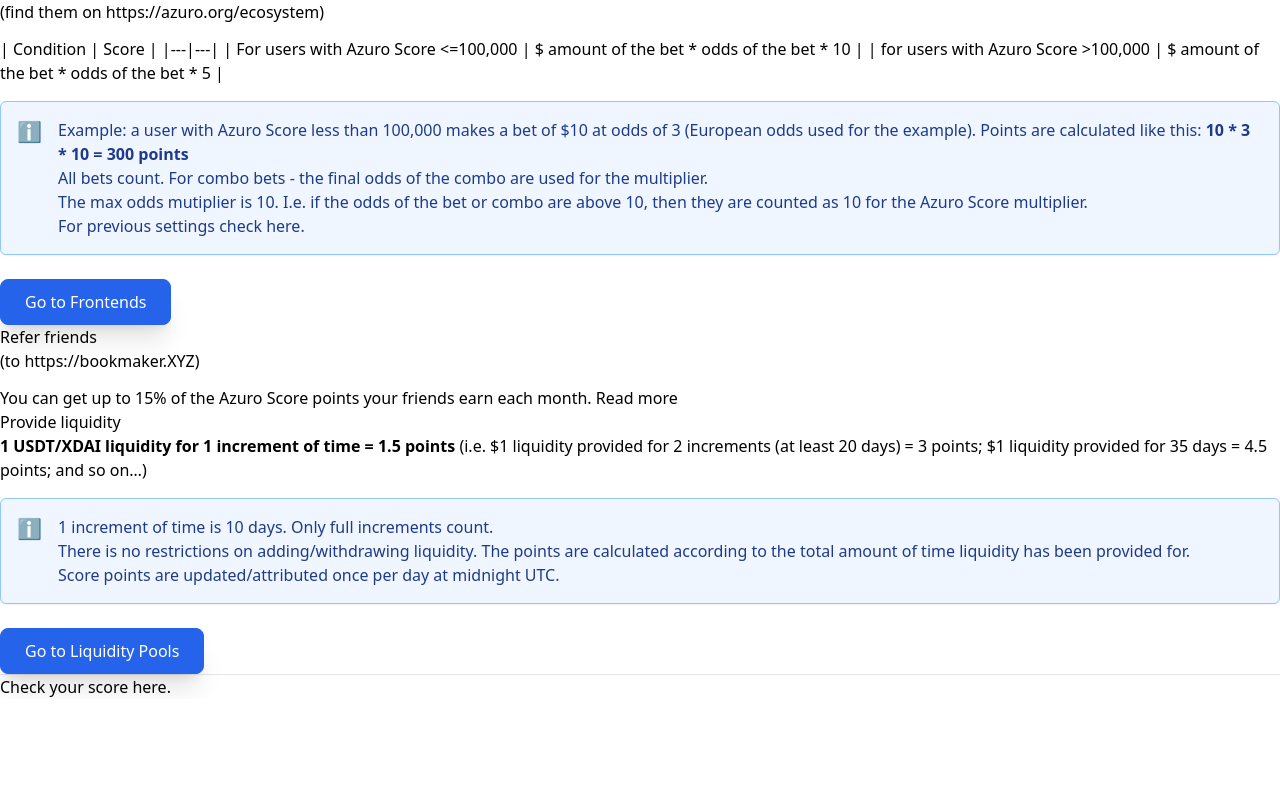
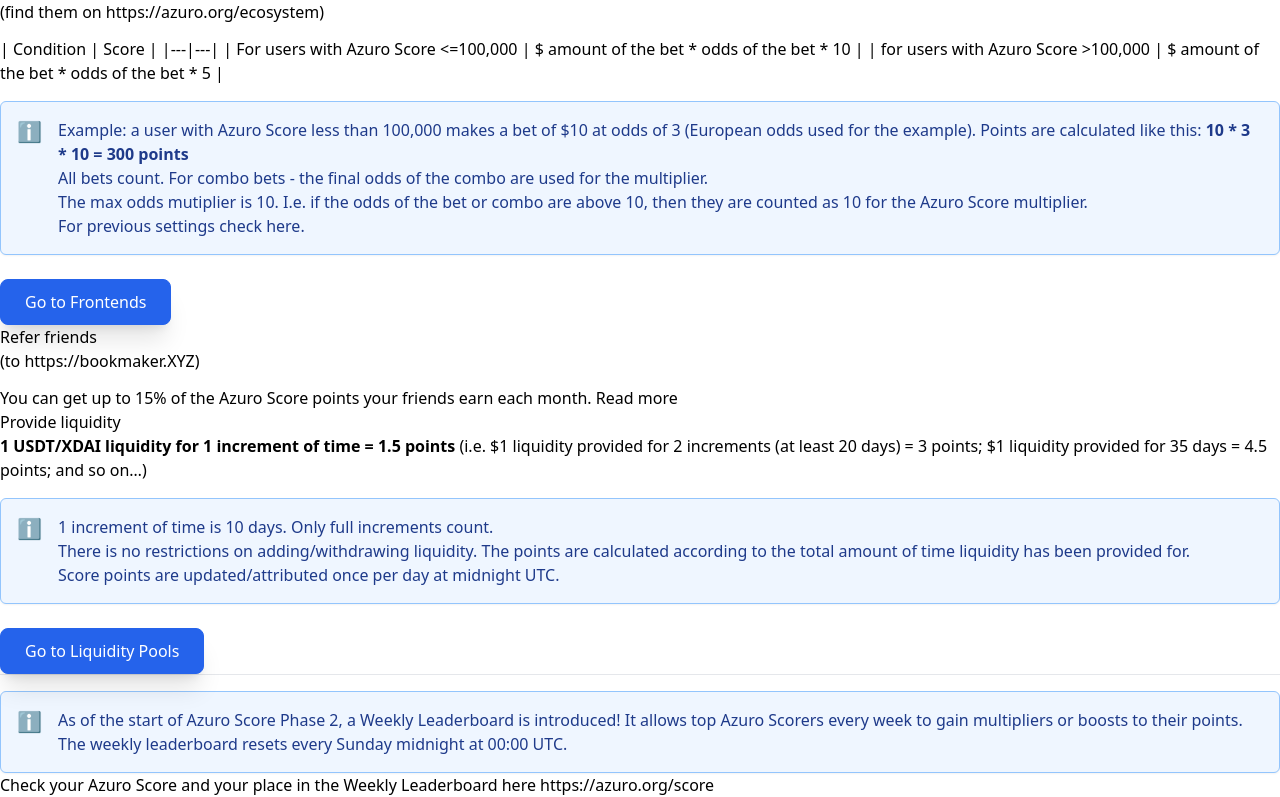
Before and after one commit to Azuro-protocol/gem-docs, a Next.js app: page /concepts/azuro-score/overview in a window 1280 px wide. Shown: the part 182-979 px from the top of the page. Before the commit the page ends 881 px from the top, so only its background shows below. Built offline with nearby package versions, Linux system fonts and the light colour scheme.

Commit message:
Update overview.mdx

```diff
--- a/pages/concepts/azuro-score/overview.mdx
+++ b/pages/concepts/azuro-score/overview.mdx
@@ -57,5 +57,8 @@ You can get up to 15% of the Azuro Score points your friends earn each month. [R
 />
 
 ---
+<Callout type="info">
+  As of the start of Azuro Score Phase 2, a Weekly Leaderboard is introduced! It allows top Azuro Scorers every week to gain multipliers or   boosts to their points. The weekly leaderboard resets every Sunday midnight at 00:00 UTC.
+</Callout>
 
-Check your score [here](https://www.azuro.org/score).
+Check your Azuro Score and your place in the Weekly Leaderboard here https://azuro.org/score
```
